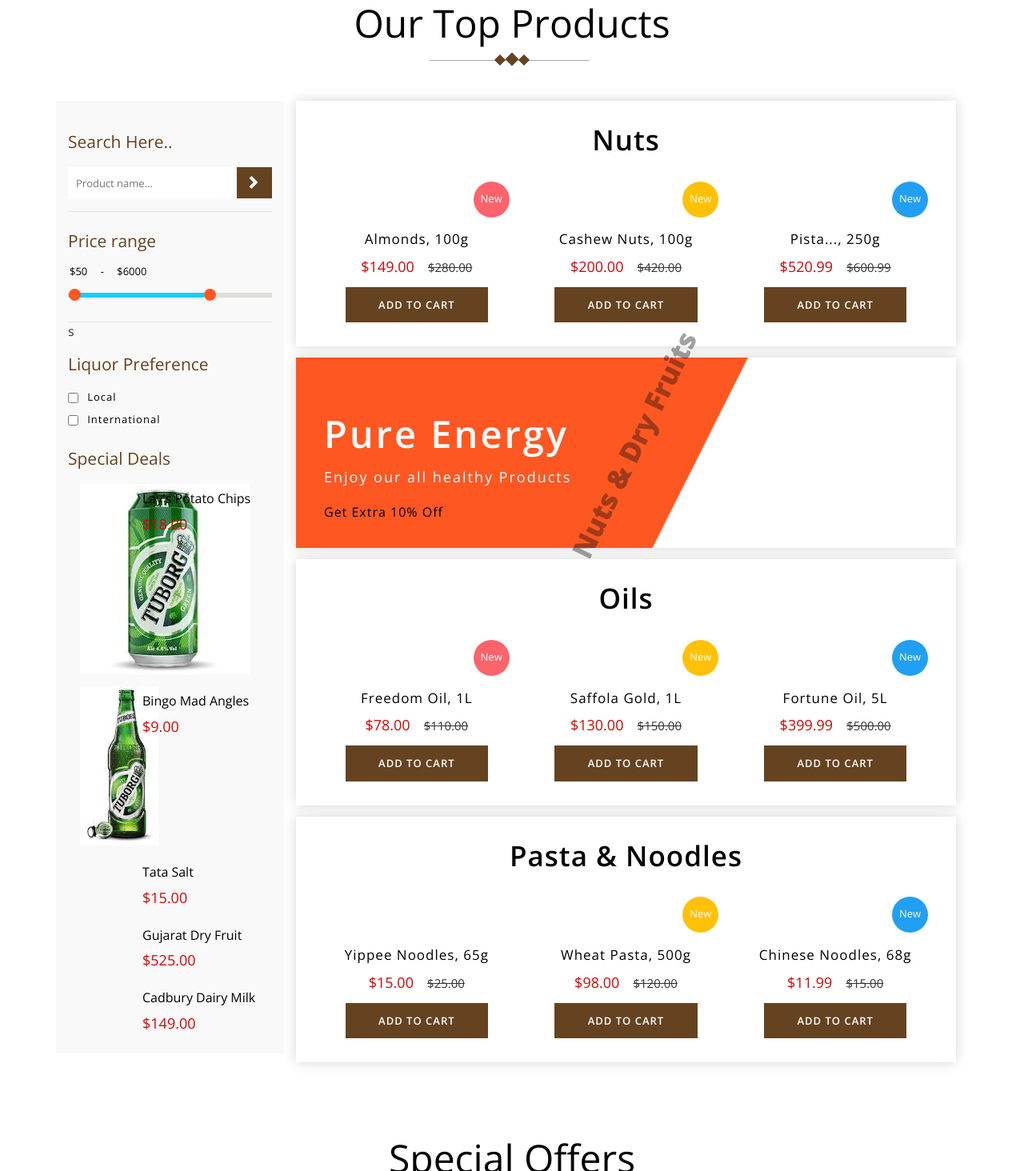
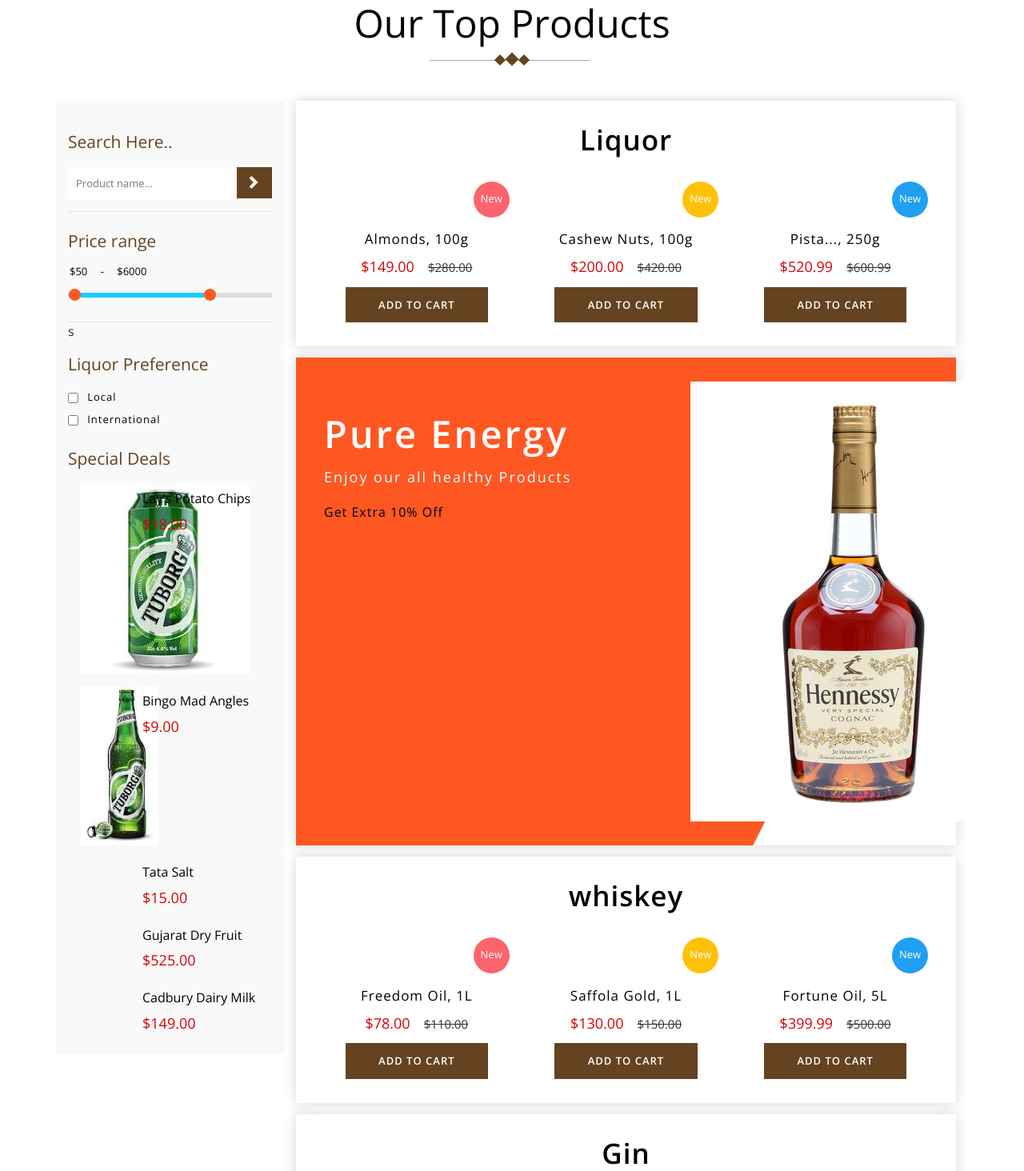
Before and after one commit to brianontiri/lekwaito-liquor, a plain HTML site: page index.html in a window 1280 px wide. Shown: the part 974-2438 px from the top of the page at 80% size. Drawn offline with nearby package versions, Linux system fonts and the light colour scheme.

Commit message:
2nd commit

```diff
--- a/index.html
+++ b/index.html
@@ -480,7 +480,7 @@
 				<div class="wrapper">
 					<!-- first section (nuts) -->
 					<div class="product-sec1">
-						<h3 class="heading-tittle">Nuts</h3>
+						<h3 class="heading-tittle">Liquor</h3>
 						<div class="col-md-4 product-men">
 							<div class="men-pro-item simpleCart_shelfItem">
 								<div class="men-thumb-item">
@@ -610,16 +610,15 @@
 							<h6>Enjoy our all healthy Products</h6>
 							<p>Get Extra 10% Off</p>
 						</div>
-						<h3 class="w3l-nut-middle">Nuts & Dry Fruits</h3>
 						<div class="col-xs-5 bg-right-nut">
-							<img src="images/nut1.png" alt="">
+							<img src="images/a7.jpg" alt="">
 						</div>
 						<div class="clearfix"></div>
 					</div>
 					<!-- //second section (nuts special) -->
 					<!-- third section (oils) -->
 					<div class="product-sec1">
-						<h3 class="heading-tittle">Oils</h3>
+						<h3 class="heading-tittle">whiskey</h3>
 						<div class="col-md-4 product-men">
 							<div class="men-pro-item simpleCart_shelfItem">
 								<div class="men-thumb-item">
@@ -744,7 +743,7 @@
 					<!-- //third section (oils) -->
 					<!-- fourth section (noodles) -->
 					<div class="product-sec1">
-						<h3 class="heading-tittle">Pasta & Noodles</h3>
+						<h3 class="heading-tittle">Gin</h3>
 						<div class="col-md-4 product-men">
 							<div class="men-pro-item simpleCart_shelfItem">
 								<div class="men-thumb-item">
```
Also changed, not shown: images/banner2.jpg, images/banner4.jpg, 2 other files.
